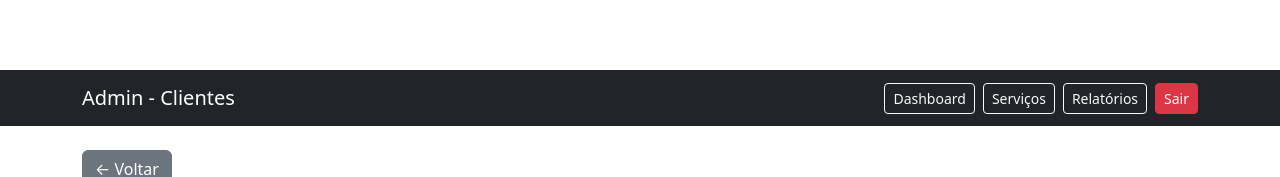
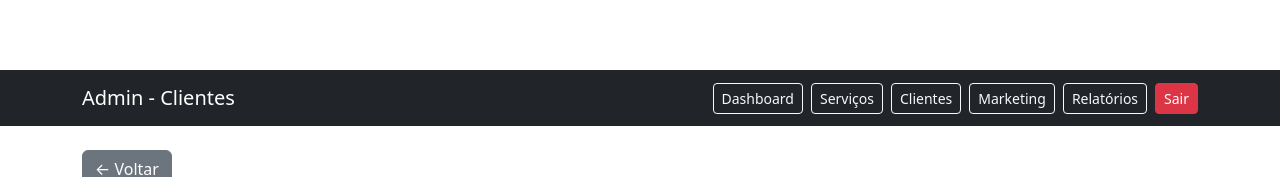
Before and after one commit to lucasalbertim/new_barber, a React (Vite) app in the folder frontend/: page /admin/clientes in a window 1280 px wide. Shown: the top 177 px of the page. Built offline with nearby package versions, Linux system fonts and the light colour scheme; no server answers; sample sign-in values are in the browser's storage.

Commit message:
feat(admin): adicionar links de navegação para Clientes e Marketing no AdminLayout

```diff
--- a/frontend/src/components/AdminLayout.tsx
+++ b/frontend/src/components/AdminLayout.tsx
@@ -15,6 +15,8 @@ export default function AdminLayout({ title, children }: { title: string, childr
 					<div>
 						<Link to="/admin" className="btn btn-sm btn-outline-light me-2">Dashboard</Link>
 						<Link to="/admin/servicos" className="btn btn-sm btn-outline-light me-2">Serviços</Link>
+						<Link to="/admin/clientes" className="btn btn-sm btn-outline-light me-2">Clientes</Link>
+						<Link to="/admin/marketing" className="btn btn-sm btn-outline-light me-2">Marketing</Link>
 						<Link to="/admin/relatorios" className="btn btn-sm btn-outline-light me-2">Relatórios</Link>
 						<button className="btn btn-sm btn-danger" onClick={sair}>Sair</button>
 					</div>
```
